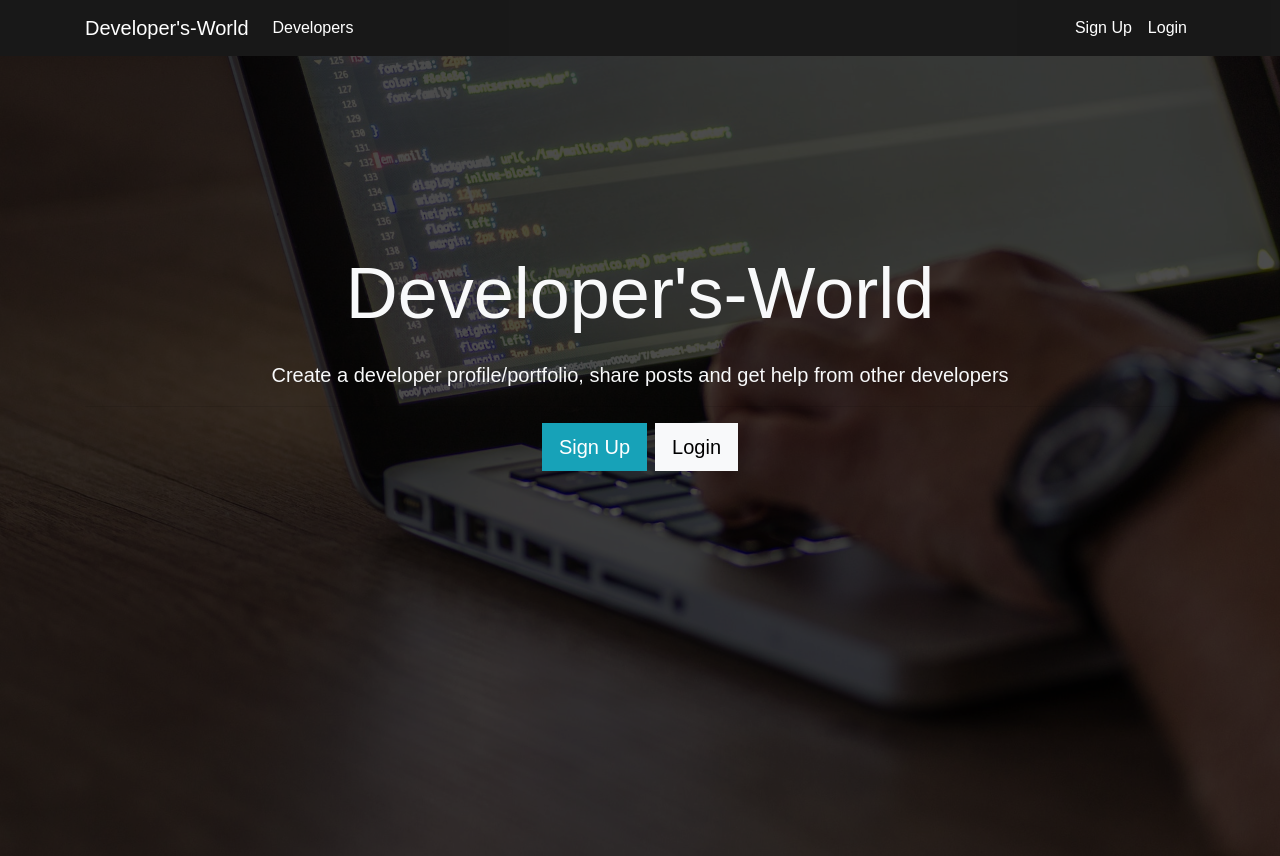
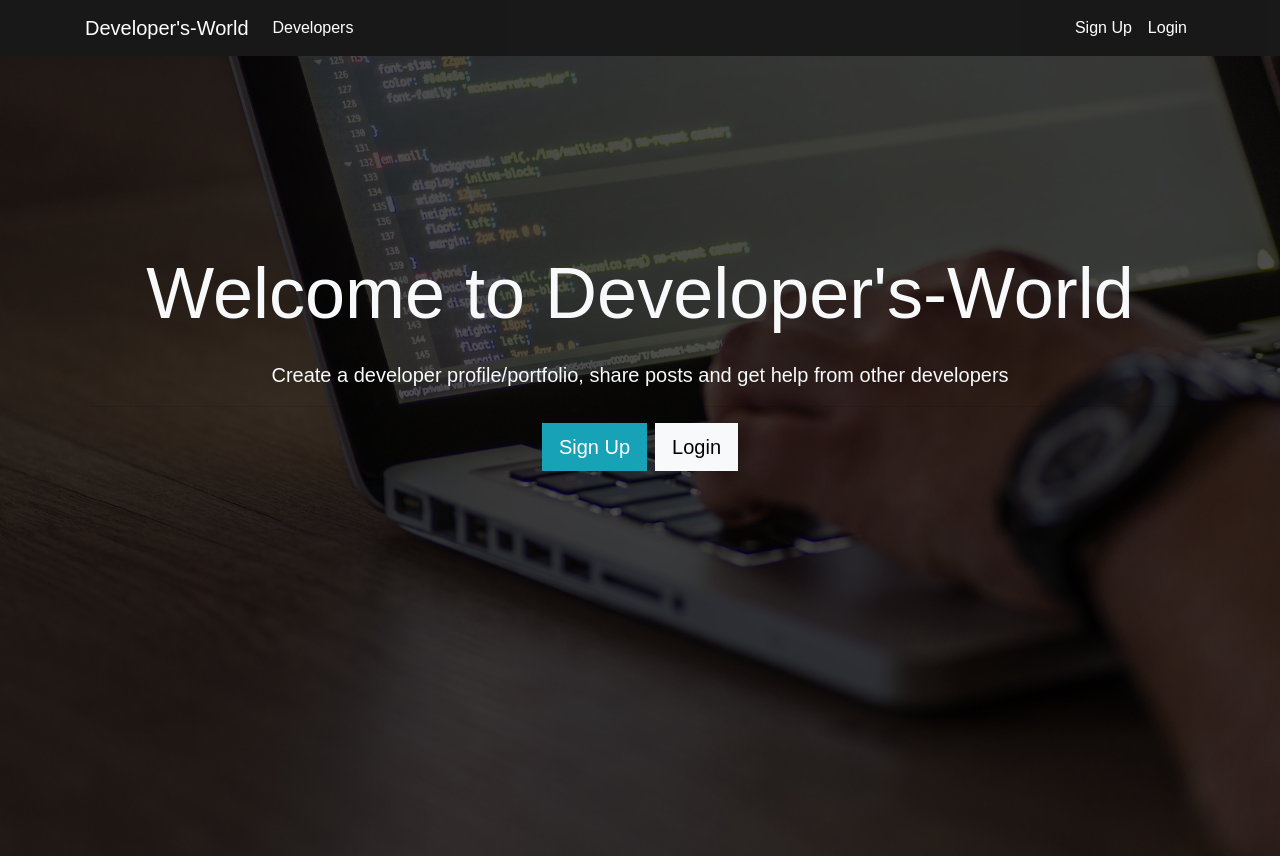
Before and after one commit to SrijitaT/social-network, a React (Create React App) app in the folder client/: page / in a window 1280 px wide. Built offline with nearby package versions, Linux system fonts and the light colour scheme.

Commit message:
changed landing title

```diff
--- a/client/src/components/layout/Landing.js
+++ b/client/src/components/layout/Landing.js
@@ -16,7 +16,7 @@ class Landing extends Component {
           <div className="container">
             <div className="row">
               <div className="col-md-12 text-center landing-text">
-                <h1 className="display-3 mb-4">Developer's-World</h1>
+                <h3 className="display-3 mb-4">Welcome to Developer's-World</h3>
                 <p className="lead">
                   {" "}
                   Create a developer profile/portfolio, share posts and get help
```
